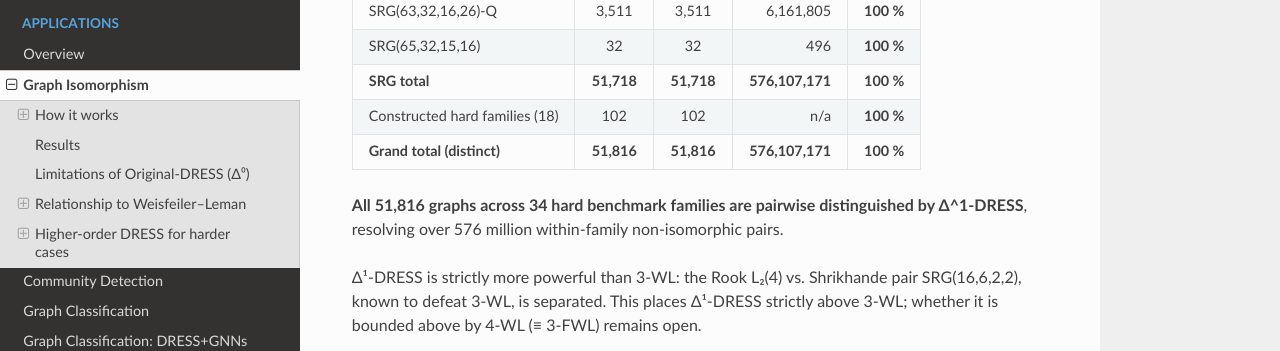
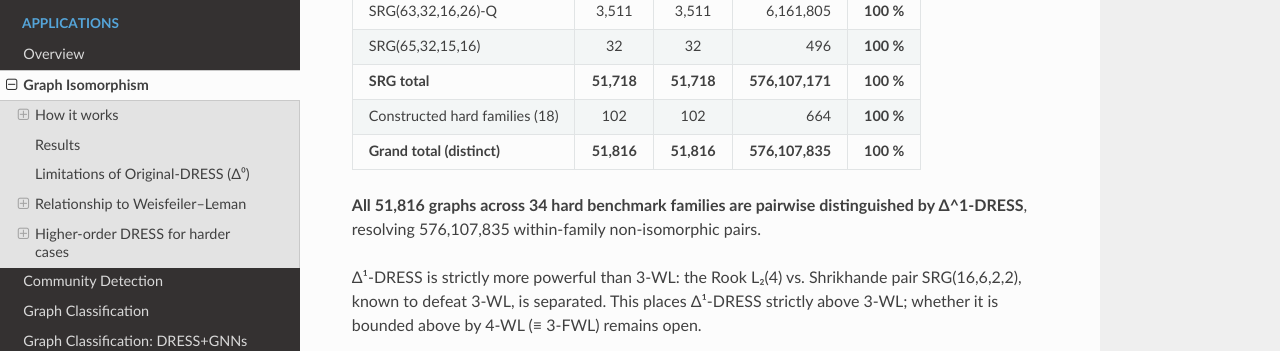
Before and after one commit to velicast/dress-graph, an MkDocs documentation site: the page built from docs/applications/isomorphism.md, in a window 1280 px wide and 900 px high, scrolled down 7787 px. Shown: the part 193-544 px from the top of the window. Built offline with MkDocs 1.6.1, drawn with Linux system fonts in a browser that asks for light colours; nearby versions of some CDN libraries.

Commit message:
Update docs

```diff
--- a/docs/applications/isomorphism.md
+++ b/docs/applications/isomorphism.md
@@ -339,10 +339,10 @@ Plain DRESS (Δ^0) maps every graph in each SRG family to a single uniform edge
 | SRG(63,32,16,26)-Q | 3,511 | 3,511 | 6,161,805 | **100 %** |
 | SRG(65,32,15,16) | 32 | 32 | 496 | **100 %** |
 | **SRG total** | **51,718** | **51,718** | **576,107,171** | **100 %** |
-| Constructed hard families (18) | 102 | 102 | n/a | **100 %** |
-| **Grand total (distinct)** | **51,816** | **51,816** | **576,107,171** | **100 %** |
+| Constructed hard families (18) | 102 | 102 | 664 | **100 %** |
+| **Grand total (distinct)** | **51,816** | **51,816** | **576,107,835** | **100 %** |
 
-**All 51,816 graphs across 34 hard benchmark families are pairwise distinguished by Δ^1-DRESS**, resolving over 576 million within-family non-isomorphic pairs.
+**All 51,816 graphs across 34 hard benchmark families are pairwise distinguished by Δ^1-DRESS**, resolving 576,107,835 within-family non-isomorphic pairs.
 
 Δ¹-DRESS is strictly more powerful than 3-WL: the Rook L₂(4) vs. Shrikhande pair SRG(16,6,2,2), known to defeat 3-WL, is separated.
 This places Δ¹-DRESS strictly above 3-WL; whether it is bounded above by 4-WL (≡ 3-FWL) remains open.
```
Also changed, not shown: README.md (+10 -2 lines), docs/index.md (+6 -0 lines), 2 other files.
